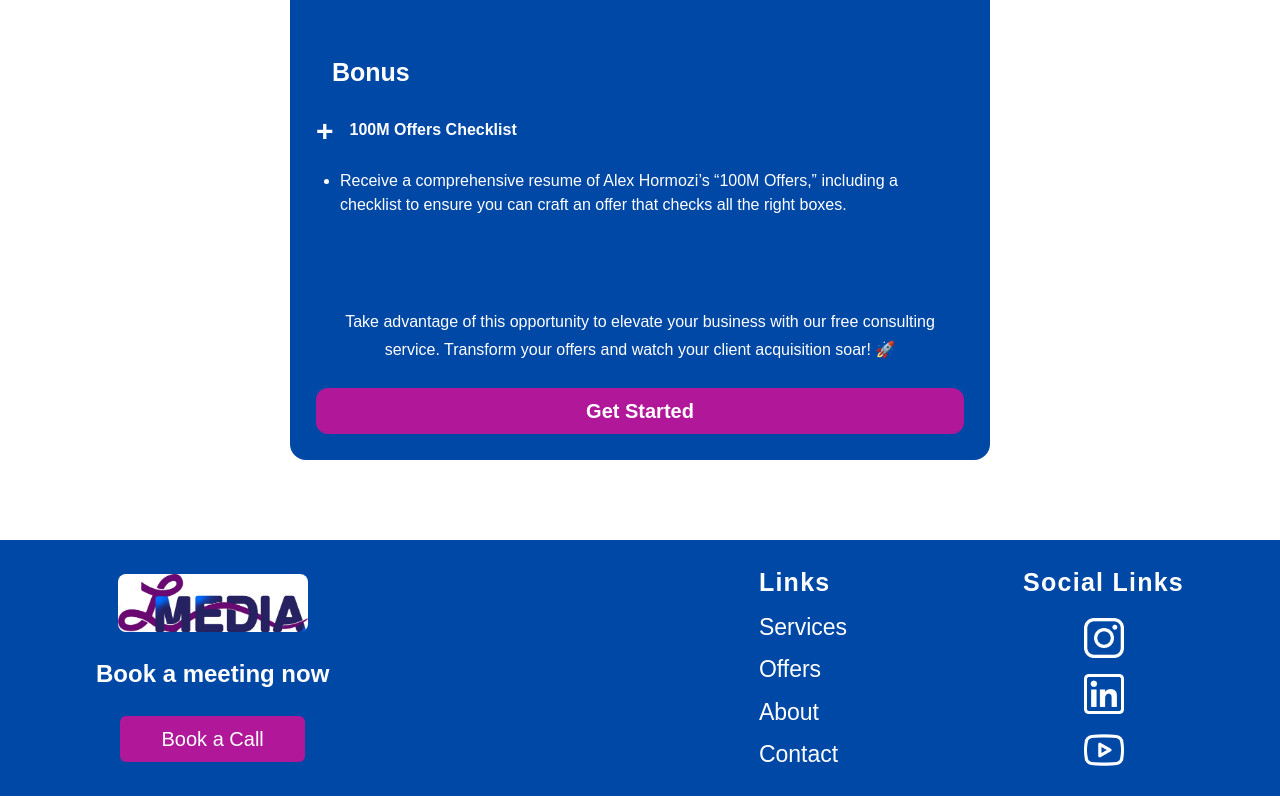
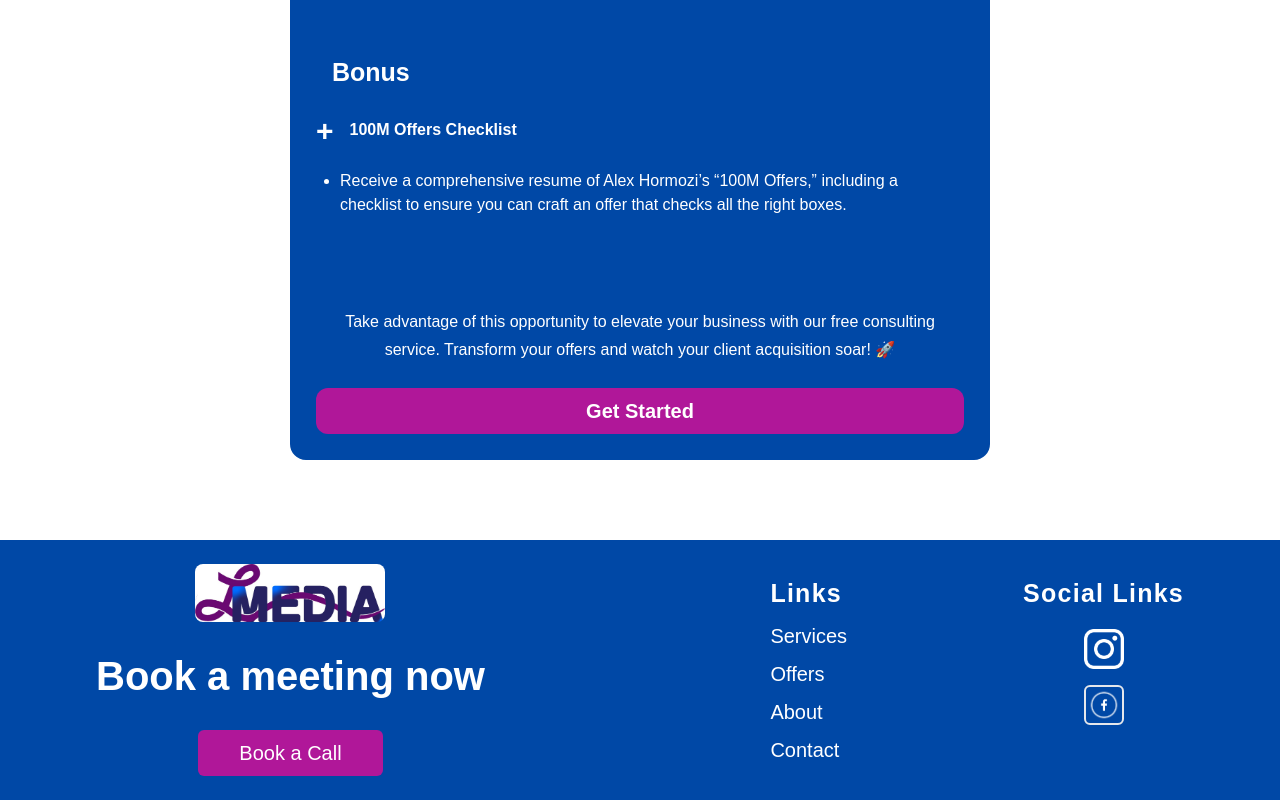
Before and after one commit to ayouub-bk/LoschMedia_Agency, a React (Vite) app: page /Pricing in a window 1280 px wide. Shown: the part 5301-6101 px from the top of the page. Built offline with nearby package versions, Linux system fonts and the light colour scheme.

Commit message:
fixed footer social link

```diff
--- a/src/Components/sections/Footer.jsx
+++ b/src/Components/sections/Footer.jsx
@@ -3,8 +3,7 @@ import Logo from "../../assets/imgs/Logo.jpg";
 import { Link } from "react-router-dom";
 import { HashLink } from "react-router-hash-link";
 import insta from "../../assets/icons/instagram1.png";
-import linkeIn from "../../assets/icons/linkedin1.png";
-import youtub from "../../assets/icons/youtube.png";
+import fb from "../../assets/icons/fb.png";
 import ButtonOffer from "../Ui/ButtonOffer";
 import Button from "../Ui/Button";
 const Footer = () => {
@@ -16,32 +15,32 @@ const Footer = () => {
             className="rounded-lg object-fill "
             src={Logo}
             width="190px"
-            height="80"
+            height="130px"
             alt=""
           />
-          <h1 className="font-bold text-primary text-[24px]  ">
+          <h1 className="font-bold text-primary text-[28px] xs:text-[40px]   ">
             Book a meeting now{" "}
           </h1>
           <div className="flex justify-center gap-8 ">
             <Button />
           </div>
         </div>
-        <div className="flex tablet:gap-44 gap-20">
+        <div className="flex   tablet:gap-44 gap-20">
           <div>
             <h2 className="text-primary text-[25px] mb-2 -tracking-tighter font-semibold  ">
               Links
             </h2>
-            <ul className="text-primary text-[23px] flex flex-col gap-2 ">
-              <li>
+            <ul className="text-primary text-[23px] flex flex-col gap-2">
+              <li className="hover:text-highlight transition duration-100 text-[20px]">
                 <HashLink to="/#servicesHome">Services</HashLink>
               </li>
-              <li>
+              <li className="hover:text-highlight transition duration-100 text-[20px]">
                 <HashLink to="/Pricing#offersPr">Offers</HashLink>
               </li>
-              <li>
+              <li className="hover:text-highlight transition duration-100 text-[20px]">
                 <HashLink to="/About#AboutSc">About</HashLink>
               </li>
-              <li>
+              <li className="hover:text-highlight transition duration-100 text-[20px]">
                 <HashLink to="/Contact#calendly">Contact</HashLink>
               </li>
             </ul>
@@ -50,20 +49,20 @@ const Footer = () => {
             <h2 className=" text-primary text-[25px] mb-4  -tracking-tighter font-semibold ">
               Social Links
             </h2>
-            <ul className="social-links flex  flex-col  gap-4 items-center ">
+            <ul className="social-links flex flex-col justify-center   gap-4 items-center ">
               <li>
-                <Link to="https://www.instagram.com/karichahid/">
-                  <img src={insta} alt="insta" />
+                <Link to="https://www.instagram.com/loschmedia/">
+                  <img src={insta} alt="insta" width="40px" height="40px" />
                 </Link>
               </li>
+
               <li>
-                <Link to="https://www.linkedin.com/in/chahidkari/">
-                  <img src={linkeIn} alt="linkedIn" />
-                </Link>
-              </li>
-              <li>
-                <Link to="https://www.youtube.com/@ChahidKari">
-                  <img src={youtub} alt="youtub" />
+                <Link to="https://www.instagram.com/loschmedia/">
+                  <img
+                    src={fb}
+                    alt="facebook"
+                    className="border-2 rounded-md "
+                  />
                 </Link>
               </li>
             </ul>
```
Also changed, not shown: src/assets/icons/fb.png (added).
